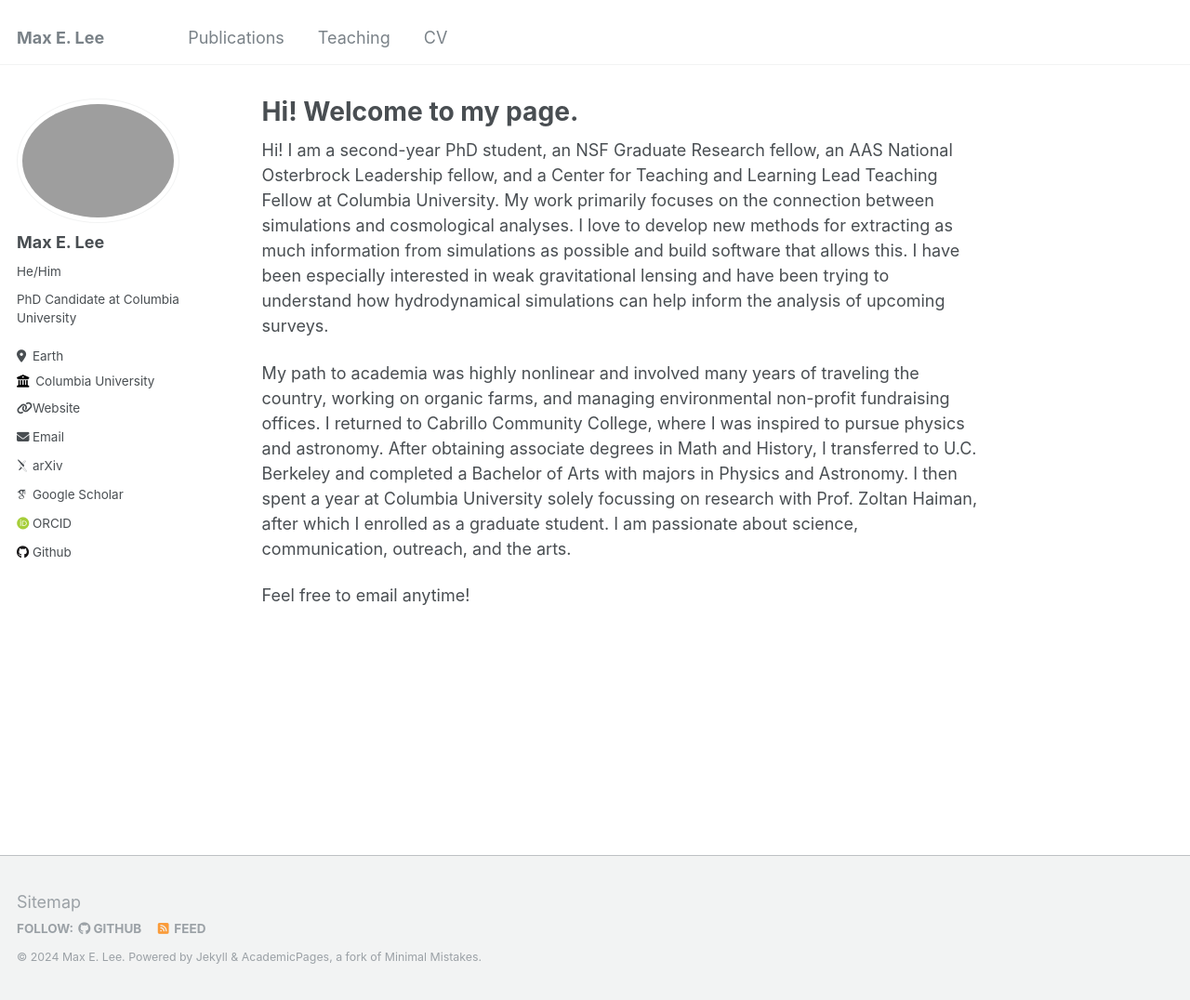
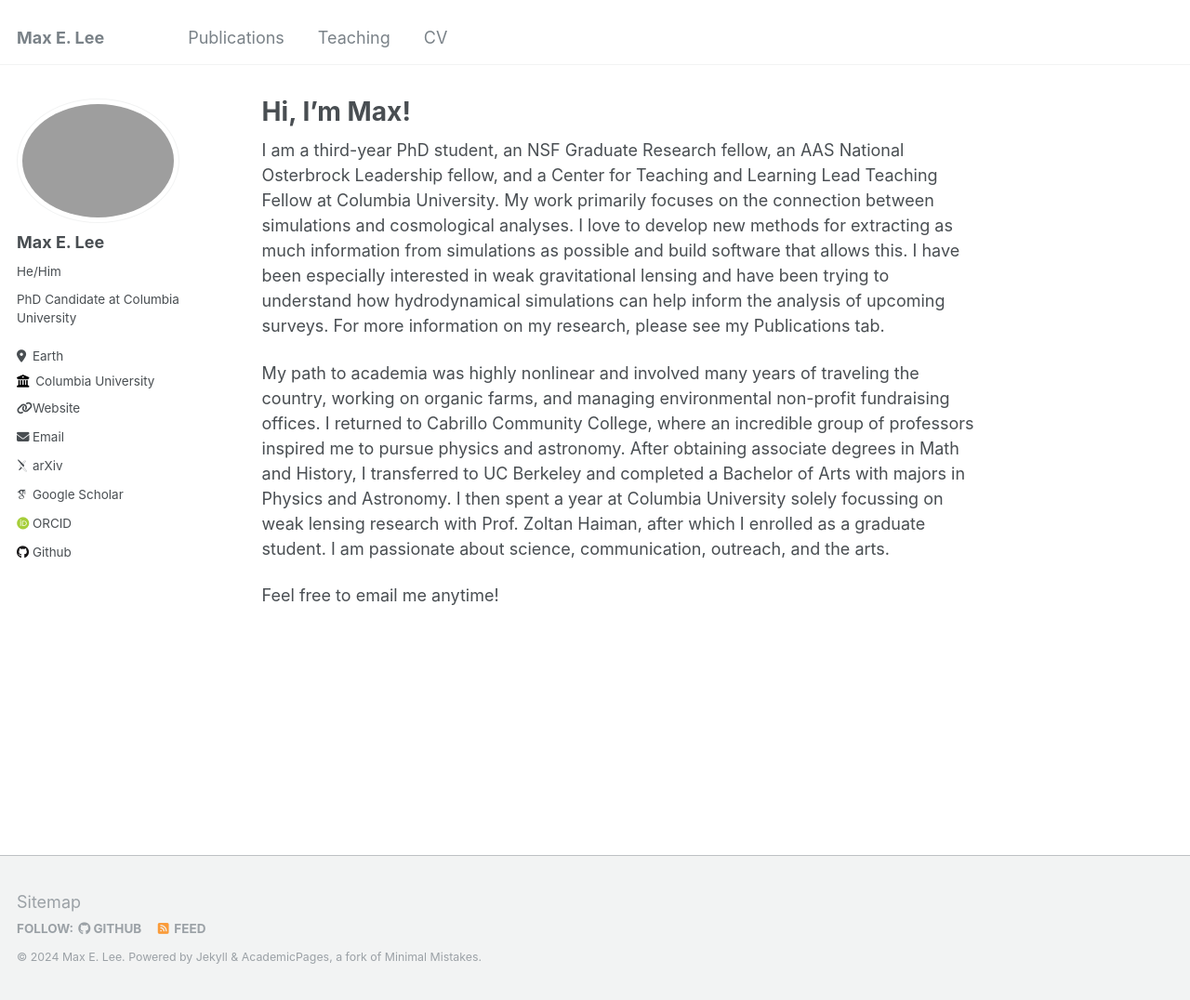
Before and after one commit to Maxelee/Maxelee.github.io, a Jekyll site: the page built from _pages/about.md, in a window 1280 px wide and 1076 px high. Shown: the whole window at 93% size. Built offline with Jekyll 4.4.1, drawn with Linux system fonts in a browser that asks for light colours; some web fonts are replaced.

Commit message:
Update about.md

```diff
--- a/_pages/about.md
+++ b/_pages/about.md
@@ -1,14 +1,14 @@
 ---
 permalink: /
-title: "Hi! Welcome to my page."
+title: "Hi, I'm Max!"
 author_profile: true
 redirect_from:
   - /about/
   - /about.html
 ---
 
-Hi! I am a second-year PhD student, an NSF Graduate Research fellow, an AAS National Osterbrock Leadership fellow, and a Center for Teaching and Learning Lead Teaching Fellow at Columbia University. My work primarily focuses on the connection between simulations and cosmological analyses. I love to develop new methods for extracting as much information from simulations as possible and build software that allows this. I have been especially interested in weak gravitational lensing and have been trying to understand how hydrodynamical simulations can help inform the analysis of upcoming surveys.
+I am a third-year PhD student, an NSF Graduate Research fellow, an AAS National Osterbrock Leadership fellow, and a Center for Teaching and Learning Lead Teaching Fellow at Columbia University. My work primarily focuses on the connection between simulations and cosmological analyses. I love to develop new methods for extracting as much information from simulations as possible and build software that allows this. I have been especially interested in weak gravitational lensing and have been trying to understand how hydrodynamical simulations can help inform the analysis of upcoming surveys. For more information on my research, please see my Publications tab.
 
-My path to academia was highly nonlinear and involved many years of traveling the country, working on organic farms, and managing environmental non-profit fundraising offices. I returned to Cabrillo Community College, where I was inspired to pursue physics and astronomy. After obtaining associate degrees in Math and History, I transferred to U.C. Berkeley and completed a Bachelor of Arts with majors in Physics and Astronomy. I then spent a year at Columbia University solely focussing on research with Prof. Zoltan Haiman, after which I enrolled as a graduate student. I am passionate about science, communication, outreach, and the arts.
+My path to academia was highly nonlinear and involved many years of traveling the country, working on organic farms, and managing environmental non-profit fundraising offices. I returned to Cabrillo Community College, where an incredible group of professors inspired me to pursue physics and astronomy. After obtaining associate degrees in Math and History, I transferred to UC Berkeley and completed a Bachelor of Arts with majors in Physics and Astronomy. I then spent a year at Columbia University solely focussing on weak lensing research with Prof. Zoltan Haiman, after which I enrolled as a graduate student. I am passionate about science, communication, outreach, and the arts.
 
-Feel free to email anytime!
+Feel free to email me anytime!
```
